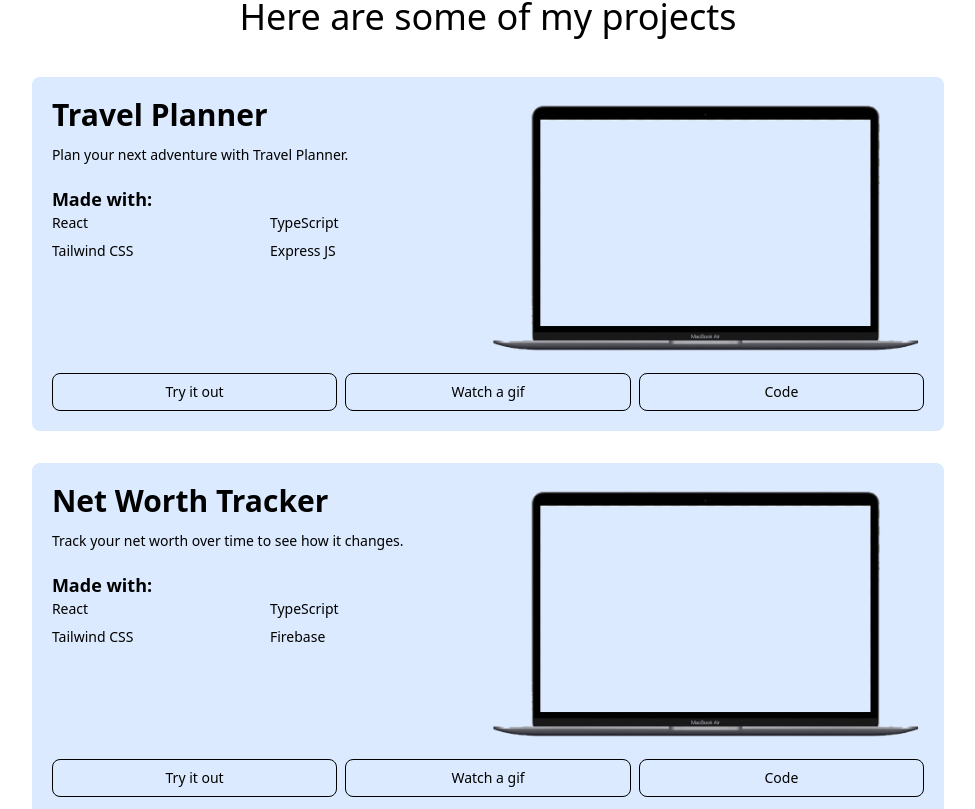
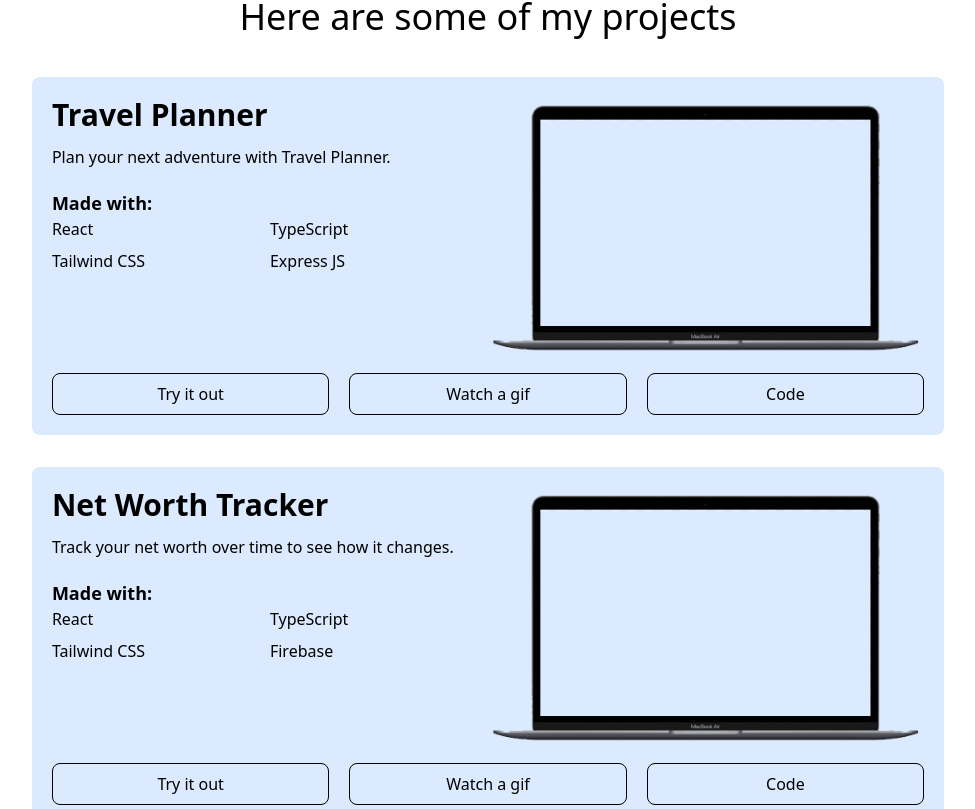
Before and after one commit to JackAgtual/Portfolio, a React (Vite) app: page / in a window 1280 px wide. Shown: the part 1347-2156 px from the top of the page, without its empty margins (152-1127 px from the left). Built offline with nearby package versions, Linux system fonts and the light colour scheme; no server answers.

Commit message:
Making ProjectCard Responsive & updating LinkButton props

```diff
--- a/package.json
+++ b/package.json
@@ -14,7 +14,8 @@
     "react": "^18.2.0",
     "react-dom": "^18.2.0",
     "react-icons": "^4.10.1",
-    "react-toastify": "^9.1.3"
+    "react-toastify": "^9.1.3",
+    "tailwind-merge": "^1.14.0"
   },
   "devDependencies": {
     "@types/react": "^18.2.15",
--- a/src/components/LinkButton.tsx
+++ b/src/components/LinkButton.tsx
@@ -1,19 +1,19 @@
+import React from 'react'
 import { Link } from '../types/links'
+import { twMerge } from 'tailwind-merge'
 
-type LinkProps = Link & {
-  smallSize?: boolean
-  target?: '_blank' | '_self' | '_parent' | '_top'
-}
+type LinkButtonProps = Link &
+  Pick<React.ButtonHTMLAttributes<HTMLButtonElement>, 'className'> & {
+    target?: '_blank' | '_self' | '_parent' | '_top'
+  }
 
-function LinkButton({ name, href, target = '_blank', smallSize = false }: LinkProps) {
-  const commonClasses =
-    'border-black py-2 rounded-lg hover:bg-tertiary-bg hover:bg-opacity-50 transition-all'
-
-  const sizeClasses = smallSize ? 'border px-2 text-sm' : 'border-2 px-4'
-
+function LinkButton({ name, href, target = '_blank', className }: LinkButtonProps) {
   return (
     <button
-      className={commonClasses.concat(' ', sizeClasses)}
+      className={twMerge(
+        'border-black border-2 py-2 px-4 rounded-lg hover:bg-tertiary-bg hover:bg-opacity-50 transition-all',
+        className,
+      )}
       onClick={() => window.open(href, target)}
     >
       {name}
--- a/src/components/ProjectCard.tsx
+++ b/src/components/ProjectCard.tsx
@@ -17,13 +17,13 @@ function ProjectCard({
   gif,
 }: ProjectCardProps) {
   const windowSize = useWindowResize()
-  const [smallDisplayImage, setSmallDisplayImage] = useState(true)
+  const [showSmallImage, setShowSmallImage] = useState(true)
 
   useEffect(() => {
-    if (windowSize >= breakpoints.md && smallDisplayImage) {
-      setSmallDisplayImage(false)
-    } else if (windowSize < breakpoints.md && !smallDisplayImage) {
-      setSmallDisplayImage(true)
+    if (windowSize >= breakpoints.md && showSmallImage) {
+      setShowSmallImage(false)
+    } else if (windowSize < breakpoints.md && !showSmallImage) {
+      setShowSmallImage(true)
     }
   }, [windowSize])
 
@@ -32,13 +32,13 @@ function ProjectCard({
       <div className="grid grid-cols-2">
         <div>
           <h1 className="text-3xl font-bold">{name}</h1>
-          <p className="text-sm pt-3">{description}</p>
+          <p className="text-sm sm:text-base pt-3">{description}</p>
           <div>
             <h2 className="text-lg font-semibold pt-5">Made with:</h2>
             <ul className="grid grid-cols-2 gap-y-2">
               {madeWith.map((item) => {
                 return (
-                  <li key={item} className="text-sm break-words">
+                  <li key={item} className="text-sm sm:text-base break-words">
                     {item}
                   </li>
                 )
@@ -48,16 +48,28 @@ function ProjectCard({
         </div>
         <div className="flex flex-col justify-center">
           <img
-            src={smallDisplayImage ? smallImage : largeImage}
+            src={showSmallImage ? smallImage : largeImage}
             alt={`${name} screenshot`}
             className="max-h-64 mx-auto"
           />
         </div>
       </div>
-      <div className="grid grid-cols-3 gap-x-2 pt-5">
-        <LinkButton name="Try it out" href={website} smallSize={true} />
-        <LinkButton name="Watch a gif" href={gif} smallSize={true} />
-        <LinkButton name="Code" href={github} smallSize={true} />
+      <div className="grid grid-cols-3 gap-x-2 md:gap-x-5 pt-5">
+        <LinkButton
+          name="Try it out"
+          href={website}
+          className="border max-sm:px-2 max-sm:text-sm"
+        />
+        <LinkButton
+          name="Watch a gif"
+          href={gif}
+          className="border max-sm:px-2 max-sm:text-sm"
+        />
+        <LinkButton
+          name="Code"
+          href={github}
+          className="border max-sm:px-2 max-sm:text-sm"
+        />
       </div>
     </div>
   )
```
Also changed, not shown: 1 other file (tests, documents, lock files or other folders).
